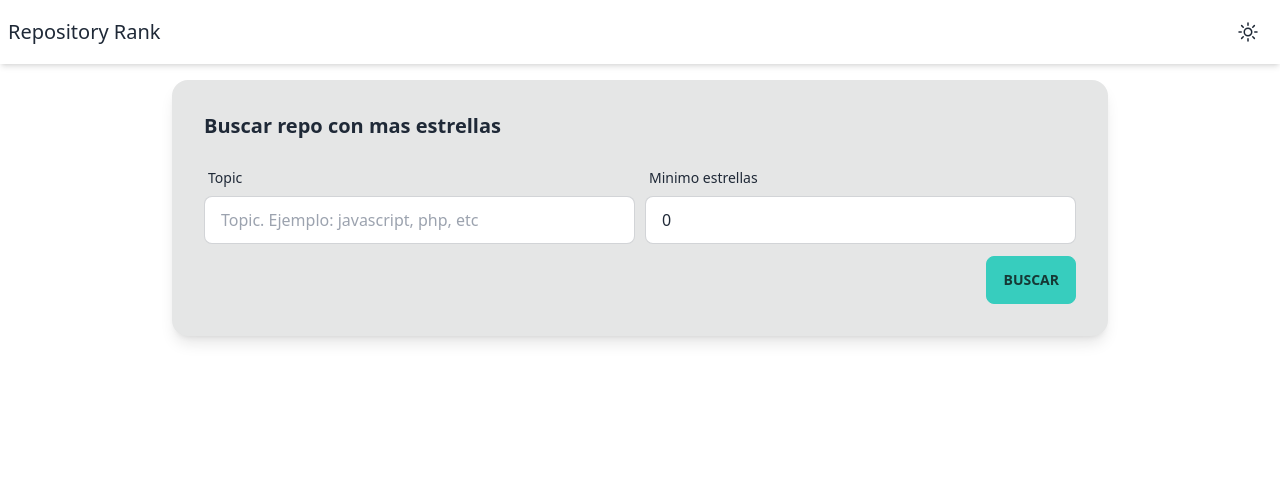
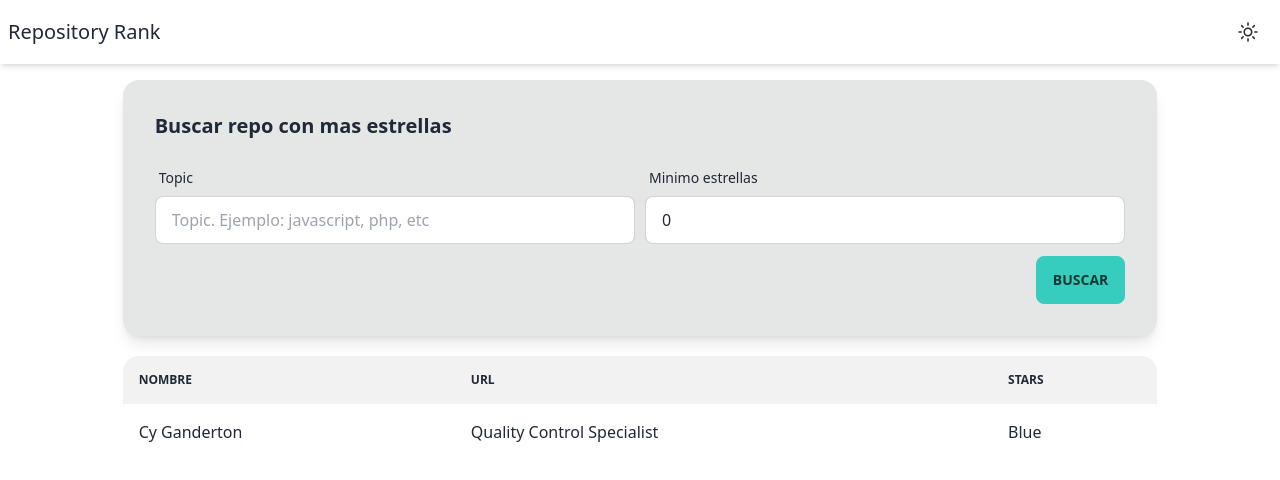
Before and after one commit to pocho50/Repo-stats, a Vue app: page / in a window 1280 px wide. Shown: the top 480 px of the page. Built offline with nearby package versions, Linux system fonts and the light colour scheme.

Commit message:
feat: results layout

```diff
--- a/src/App.vue
+++ b/src/App.vue
@@ -1,6 +1,7 @@
 <script setup lang="ts">
 import TheNavBar from '@/components/TheNavbar.vue'
-import searchForm from '@/components/searchForm.vue';
+import SearchForm from '@/components/SearchForm.vue';
+import ReposResult from '@/components/RepoResults.vue'
 import { ref } from 'vue';
 
 const loading = ref(false)
@@ -8,8 +9,10 @@ const loading = ref(false)
 
 <template>
   <TheNavBar />
-  <div class="container mx-auto  p-4">
-    <searchForm :loading="loading" />
+  <div class="container mx-auto w-5/6  p-4">
+    <SearchForm :loading="loading" />
+    <ReposResult />
+
   </div>
 
 </template>
--- /dev/null
+++ b/src/components/RepoResults.vue
@@ -0,0 +1,28 @@
+<script setup lang="ts">
+// const props = defineProps<{
+//     modelValue?: boolean,
+// }>()
+
+</script>
+
+<template>
+    <div class="overflow-x-auto mt-5">
+        <table class="table table-zebra w-full">
+            <!-- head -->
+            <thead>
+                <tr>
+                    <th>Nombre</th>
+                    <th>Url</th>
+                    <th>Stars</th>
+                </tr>
+            </thead>
+            <tbody>
+                <tr>
+                    <td>Cy Ganderton</td>
+                    <td>Quality Control Specialist</td>
+                    <td>Blue</td>
+                </tr>
+            </tbody>
+        </table>
+    </div>
+</template>
--- a/src/components/searchForm.vue
+++ b/src/components/SearchForm.vue
@@ -24,7 +24,7 @@ const handleSubmit = () => {
 </script>
 
 <template>
-    <div class="card mx-auto w-3/4 bg-base-300 shadow-lg">
+    <div class="card bg-base-300 shadow-lg">
         <div class="card-body">
             <h2 class="card-title">Buscar repo con mas estrellas</h2>
             <form @submit.prevent="handleSubmit">
```
